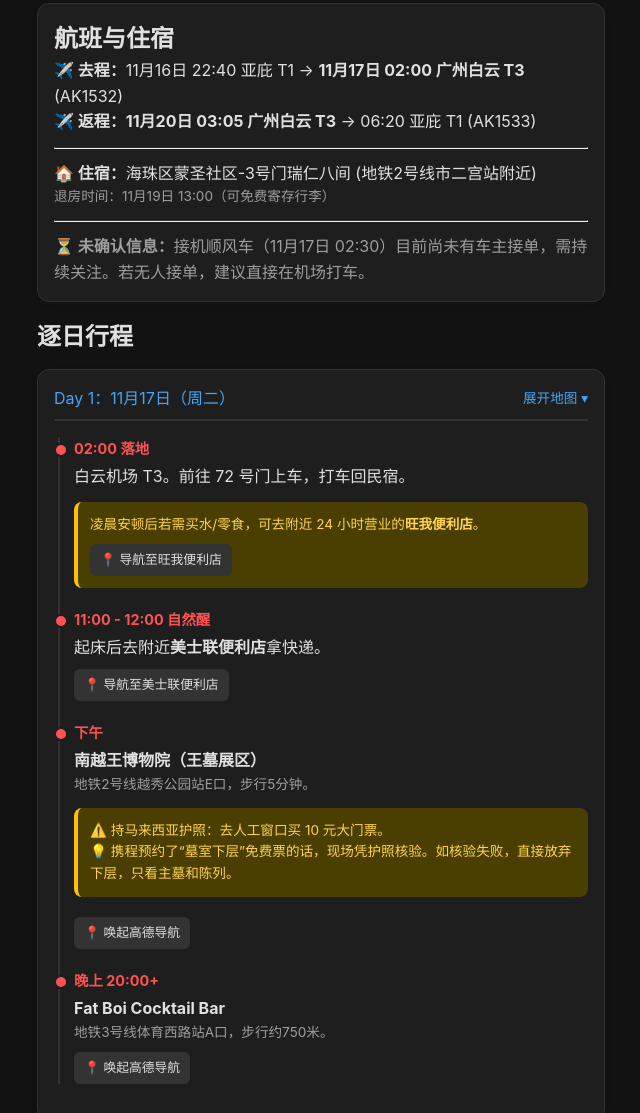
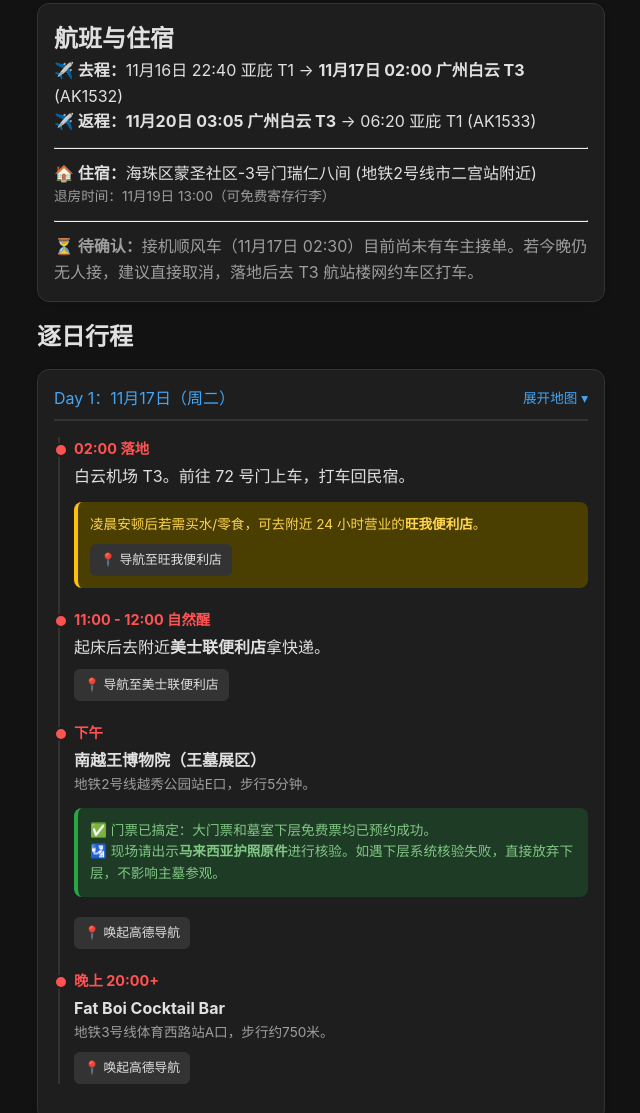
Before and after one commit to bbq0819/Xuan-Guangzhou-Trip, a plain HTML site: page index.html in a window 1280 px wide. Shown: the part 893-2006 px from the top of the page, without its empty margins (319-959 px from the left). Drawn offline with Linux system fonts and the light colour scheme; no server answers.

Commit message:
Update index.html

```diff
--- a/index.html
+++ b/index.html
@@ -19,6 +19,8 @@
         --highlight-text: #856404;
         --water: #d4e6f1;
         --road: #ecf0f1;
+        --success-bg: #d4edda;
+        --success-text: #155724;
     }
     [data-theme="dark"] {
         --bg: #121212;
@@ -34,6 +36,8 @@
         --highlight-text: #ffd54f;
         --water: #1a2a3a;
         --road: #2a2a2a;
+        --success-bg: #1e3b26;
+        --success-text: #81c784;
     }
     * { box-sizing: border-box; margin: 0; padding: 0; }
     html { scroll-behavior: smooth; }
@@ -87,6 +91,15 @@
         font-size: 0.85rem;
         margin: 12px 0;
         border-left: 4px solid #ffc107;
+    }
+    .success-box {
+        background-color: var(--success-bg);
+        color: var(--success-text);
+        padding: 12px;
+        border-radius: 8px;
+        font-size: 0.85rem;
+        margin: 12px 0;
+        border-left: 4px solid #28a745;
     }
 
     /* 倒计时 */
@@ -262,26 +275,15 @@
         <h2>行程总览地图</h2>
         <div class="map-wrapper">
             <svg viewBox="0 0 400 300" xmlns="http://www.w3.org/2000/svg">
-                <!-- 江河水系 (半透明) -->
                 <path d="M-20,100 C80,140 150,80 220,160 C280,220 350,180 420,220 L420,320 L-20,320 Z" fill="var(--water)" opacity="0.6"/>
                 <path d="M180,-20 C200,50 150,80 220,160" fill="none" stroke="var(--water)" stroke-width="15" opacity="0.6"/>
-
-                <!-- 主要道路网格 -->
                 <path d="M50,50 L350,50 M100,100 L300,100 M50,150 L350,150 M50,200 L350,200" stroke="var(--border)" stroke-width="1" stroke-dasharray="2,2"/>
                 <path d="M100,20 L100,280 M200,20 L200,280 M300,20 L300,280" stroke="var(--border)" stroke-width="1" stroke-dasharray="2,2"/>
-
-                <!-- 地铁路线示意 -->
                 <path d="M80,20 L80,200 L250,200" fill="none" stroke="#ff9800" stroke-width="2" opacity="0.5"/>
                 <path d="M20,120 L380,120" fill="none" stroke="#f44336" stroke-width="2" opacity="0.5"/>
-
-                <!-- Day 1 (蓝) 越秀/天河 -->
                 <path d="M80,140 L150,100 L250,80" fill="none" stroke="var(--day1)" stroke-width="3" stroke-linecap="round"/>
-                <!-- Day 2 (绿) 荔湾/海珠 -->
                 <path d="M120,160 L60,120 L100,180" fill="none" stroke="var(--day2)" stroke-width="3" stroke-linecap="round"/>
-                <!-- Day 3 (紫) 珠江新城/海珠 -->
                 <path d="M250,80 L260,160 L150,240" fill="none" stroke="var(--day3)" stroke-width="3" stroke-linecap="round" stroke-dasharray="5,3"/>
-
-                <!-- 标记点 -->
                 <circle cx="80" cy="140" r="4" class="map-point" fill="var(--primary)"/><text x="85" y="145" class="map-label">民宿</text>
                 <circle cx="150" cy="100" r="4" class="map-point" fill="var(--day1)"/><text x="155" y="105" class="map-label">越秀公园</text>
                 <circle cx="250" cy="80" r="4" class="map-point" fill="var(--day1)"/><text x="255" y="85" class="map-label">体育西</text>
@@ -307,7 +309,7 @@
         </div>
         <hr style="border-top: 1px solid var(--border); margin: 12px 0;">
         <div>
-            <p style="color: var(--text-muted);"><strong>⏳ 未确认信息：</strong>接机顺风车（11月17日 02:30）目前尚未有车主接单，需持续关注。若无人接单，建议直接在机场打车。</p>
+            <p style="color: var(--text-muted);"><strong>⏳ 待确认：</strong>接机顺风车（11月17日 02:30）目前尚未有车主接单。若今晚仍无人接，建议直接取消，落地后去 T3 航站楼网约车区打车。</p>
         </div>
     </div>
 
@@ -348,9 +350,9 @@
                 <div class="time">下午</div>
                 <div><strong>南越王博物院（王墓展区）</strong></div>
                 <div class="text-sm">地铁2号线越秀公园站E口，步行5分钟。</div>
-                <div class="highlight-box">
-                    ⚠️ 持马来西亚护照：去人工窗口买 10 元大门票。<br>
-                    💡 携程预约了“墓室下层”免费票的话，现场凭护照核验。如核验失败，直接放弃下层，只看主墓和陈列。
+                <div class="success-box">
+                    ✅ 门票已搞定：大门票和墓室下层免费票均已预约成功。<br>
+                    🛂 现场请出示<strong>马来西亚护照原件</strong>进行核验。如遇下层系统核验失败，直接放弃下层，不影响主墓参观。
                 </div>
                 <a href="https://uri.amap.com/search?keyword=南越王博物院王墓展区&callnative=1" class="location-btn">📍 唤起高德导航</a>
             </div>
@@ -425,7 +427,7 @@
             <div class="timeline">
                 <div class="timeline-item">
                     <div class="time">08:30 - 11:15</div>
-                    <div><strong>广东省博物馆</strong>（凭特展票入馆）</div>
+                    <div><strong>广东省博物馆</strong>（普通票及特展票已约）</div>
                     <div class="text-sm">地铁5号线珠江新城站B1口，或APM线大剧院站E口。</div>
                 </div>
                 <div class="timeline-item">
@@ -458,7 +460,7 @@
                 </div>
                 <div class="timeline-item">
                     <div class="time">09:00 - 12:00</div>
-                    <div><strong>广东省博物馆</strong></div>
+                    <div><strong>广东省博物馆</strong>（普通票及特展票已约）</div>
                     <div class="text-sm">地铁5号线珠江新城站B1口。</div>
                 </div>
                 <div class="timeline-item">
@@ -491,12 +493,9 @@
         <h2>To Do</h2>
         <p class="text-sm" style="margin-bottom: 12px;">勾选状态保存在当前浏览器，办完请手动打钩。</p>
         <ul id="todoList">
-            <li><label><input type="checkbox" data-id="1"> 抢 19 日广东省博物馆普通票 / 确认特展票</label></li>
-            <li><label><input type="checkbox" data-id="2"> 跟房东确认 17 日凌晨 2 点拿钥匙入住</label></li>
-            <li><label><input type="checkbox" data-id="3"> 携程用护照尝试预约南越王“墓室下层”免费票</label></li>
-            <li><label><input type="checkbox" data-id="4"> 准备马来西亚护照原件，现场买南越王 10 元门票</label></li>
-            <li><label><input type="checkbox" data-id="5"> 决定 19 日太古仓是否坐珠江夜游</label></li>
-            <li><label><input type="checkbox" data-id="6"> 确认 20 日凌晨去机场的网约车</label></li>
+            <li><label><input type="checkbox" data-id="1"> 决定 19 日太古仓是否坐珠江夜游</label></li>
+            <li><label><input type="checkbox" data-id="2"> 确认 20 日凌晨去机场的交通（若顺风车未接单则打网约车）</label></li>
+            <li><label><input type="checkbox" data-id="3"> 整理行李，确认马来西亚护照原件带好</label></li>
         </ul>
     </div>
 
@@ -569,7 +568,6 @@
         }
     }
 
-    // WMO 天气代码 → 中文描述 + 图标
     const WMO = {
         0: { desc: '晴', icon: '☀️' }, 1: { desc: '大部晴朗', icon: '🌤️' },
         2: { desc: '多云', icon: '⛅' }, 3: { desc: '阴', icon: '☁️' },
@@ -583,7 +581,6 @@
         95: { desc: '雷暴', icon: '⛈️' }, 96: { desc: '雷暴伴冰雹', icon: '⛈️' }
     };
 
-    // 基于温度 + 降水的穿衣/带伞建议
     function getAdvice(tempMax, tempMin, precipProb) {
         let clothing = '';
         if (tempMax >= 25) clothing = '短袖 + 薄长裤';
@@ -602,7 +599,6 @@
         return `${clothing} ${umbrella}${diffNote}`;
     }
 
-    // 渲染天气 UI
     function updateWeatherUI(data) {
         const container = document.getElementById('weatherGrid');
         if (!container) return;
@@ -630,7 +626,6 @@
             `;
         });
 
-        // 更新下方建议文字（显示今天的具体建议）
         const adviceEl = document.getElementById('weatherAdvice');
         if (adviceEl && data.daily.time.length > 0) {
             const todayMax = Math.round(data.daily.temperature_2m_max[0]);
@@ -640,7 +635,6 @@
         }
     }
 
-    // 页面加载时拉取天气，之后每 30 分钟刷新一次
     fetchWeather();
     setInterval(fetchWeather, 30 * 60 * 1000);
 
```
